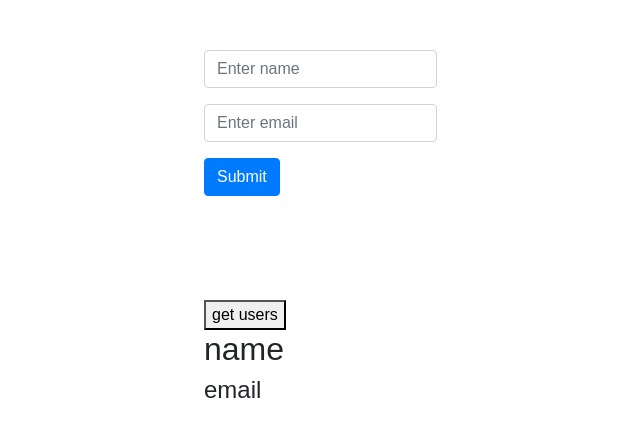
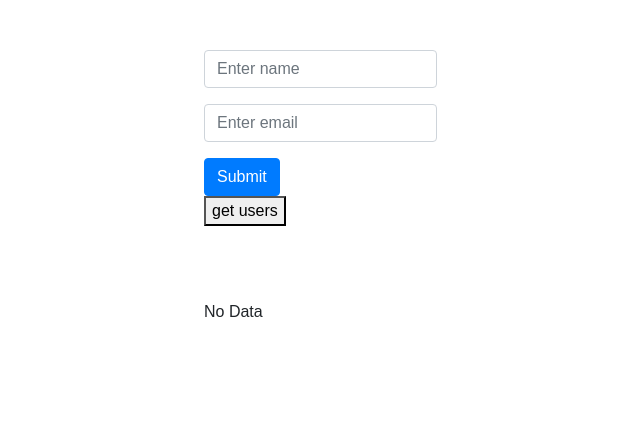
Before and after one commit to shailesh511/Basic-CRUD-MERN, a React (Create React App) app in the folder frontend/: page / in a window 1280 px wide. Shown: the top 436 px of the page, without its empty margins (296-936 px from the left). Built offline with nearby package versions, Linux system fonts and the light colour scheme.

Commit message:
Some success in getting all users through api

```diff
--- a/frontend/src/Components/User.js
+++ b/frontend/src/Components/User.js
@@ -1,4 +1,4 @@
-import React, { useState } from 'react'
+import React, { useEffect, useState } from 'react'
 import axios from 'axios'
 import UserList from './UserList';
 export default function User() {
@@ -6,16 +6,20 @@ export default function User() {
 
   const [name, setName] = useState("");
   const [email, setEmail] = useState("");
-  let usersList = [];
+  const [usersList, setUsersList] = useState([]);
   const createUser = async (obj) => {
-    try{
-    const res = await axios.post("/createuser", obj);
-     console.log("response :"+ res);
+    try {
+      const res = await axios.post("/createuser", obj);
+      console.log("response :" + res);
     }
-    catch(err){
+    catch (err) {
       alert(err.response.data)
     }
   }
+
+  useEffect(() => {
+    console.log("userslist updated....");
+  }, [usersList])
 
   const handleSubmit = (e) => {
     e.preventDefault();
@@ -27,13 +31,13 @@ export default function User() {
     createUser(obj);
   }
 
-  const getUsers = async()=>{
-    try{
+  const getUsers = async () => {
+    try {
       const res = await axios.get("/getusers");
-      usersList = res.data
+      setUsersList(res.data);
+      console.log(usersList);
     }
-    catch(e)
-    {
+    catch (e) {
       console.log(e);
     }
   }
@@ -49,9 +53,16 @@ export default function User() {
         </div>
         <button type="submit" className="btn btn-primary">Submit</button>
       </form>
-      <div style={{"top":"250px","position":"absolute","left":"0px"}}>
-        <button onClick={getUsers}>get users</button>
-      <UserList/>
+      <button onClick={getUsers}>get users</button>
+      <div style={{ "top": "250px", "position": "absolute", "left": "0px" }}>
+
+        {
+          usersList.length > 0 ? usersList.map((ele) =>
+          // <UserList name={ele.name} email= {ele.email}/>
+           ele.name
+           //ele.email
+           ) : "No Data"
+      }
       </div>
     </div>
   )
--- a/frontend/src/Components/UserList.js
+++ b/frontend/src/Components/UserList.js
@@ -5,8 +5,8 @@ import React from 'react'
 export default function UserList(props) {
   return (
     <div>
-      <h2>name</h2>
-      <h4>email</h4>
+      <h2>{props.name}</h2>
+      <h4>{props.email}</h4>
     </div>
   )
 }
```
